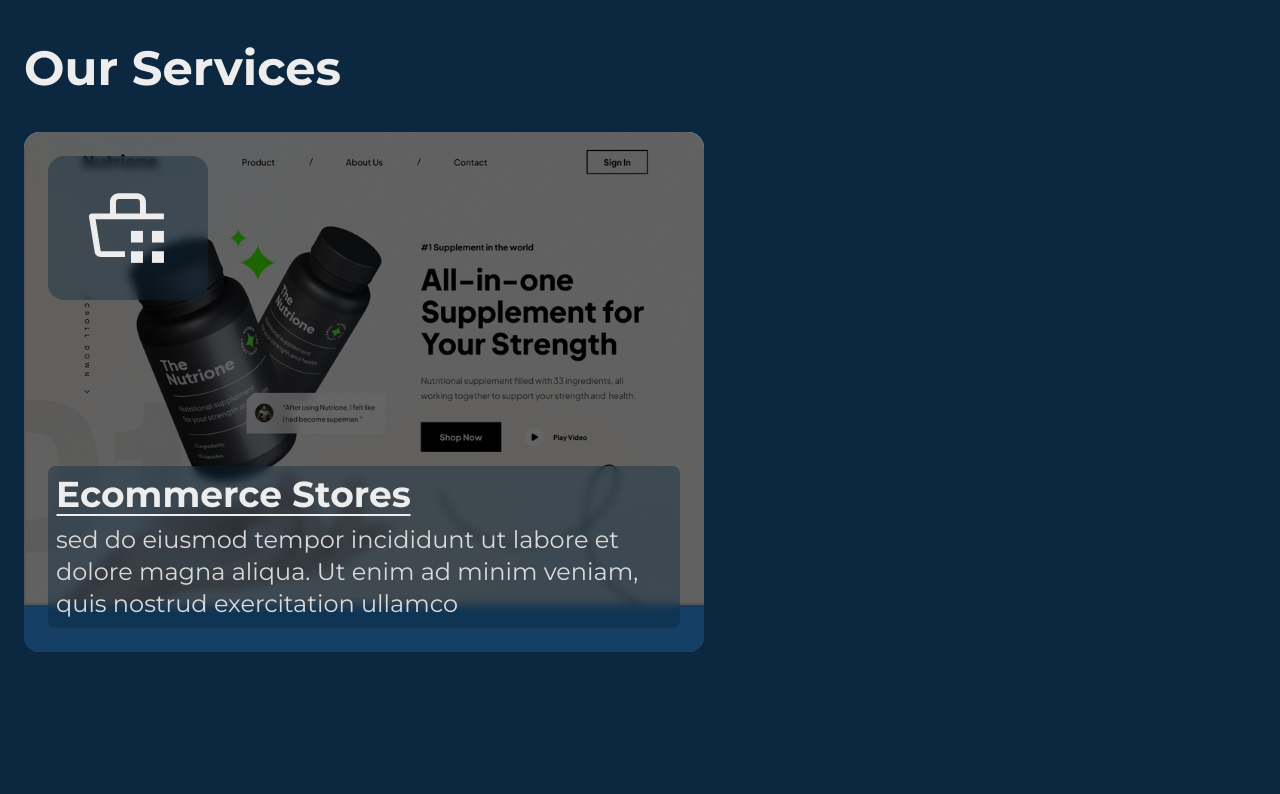
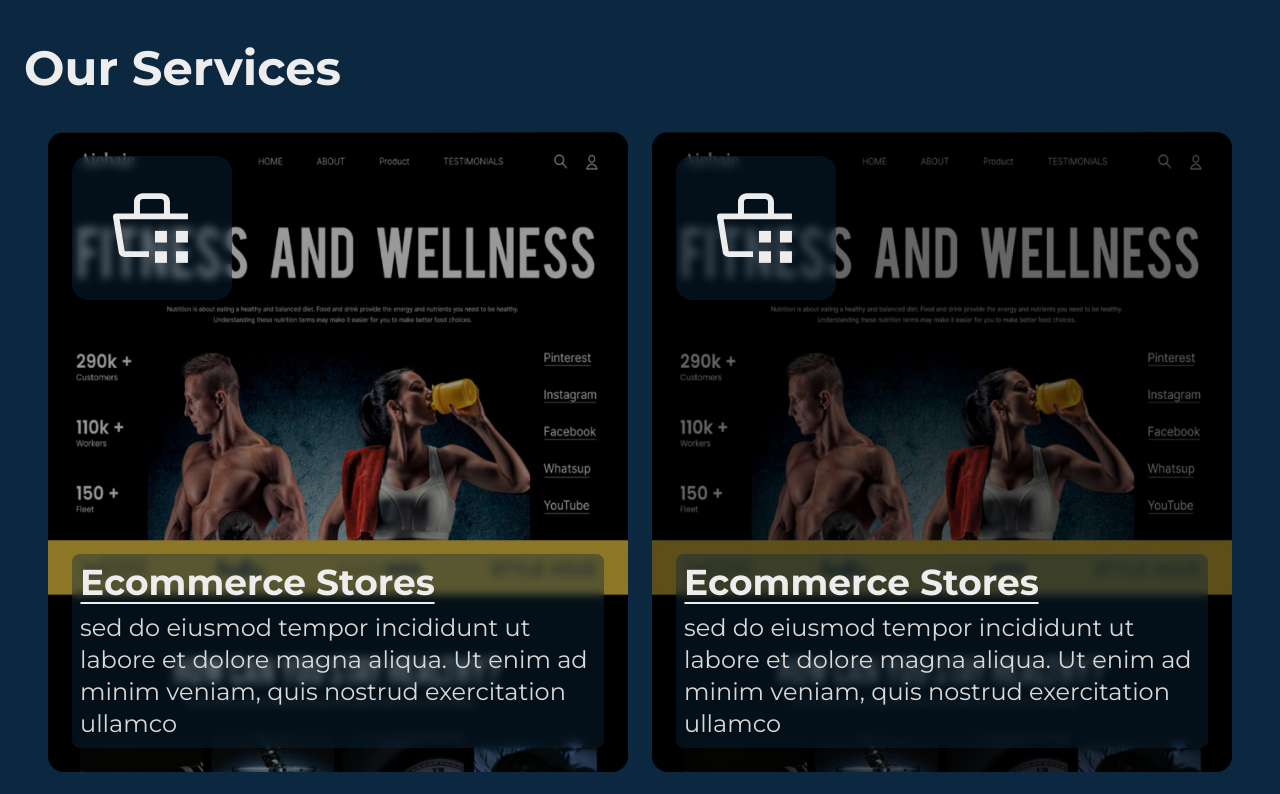
Before and after one commit to fittechco/FitTech-Website, a React (Vite) app: page / in a window 1280 px wide. Shown: the part 780-1574 px from the top of the page. Before the commit the page ends 1432 px from the top, so only its background shows below. Built offline with nearby package versions, Linux system fonts and the light colour scheme.

Commit message:
services

```diff
--- a/src/components/lib/texts/myText.tsx
+++ b/src/components/lib/texts/myText.tsx
@@ -26,7 +26,7 @@ export function MyText({
             )
         case "p":
             return (
-                <p className={className + " h3Text / font-montserrat text-xl md:text-2xl "}>{children}</p>
+                <p className={className + " h3Text / font-montserrat text-md md:text-xl lg:text-2xl "}>{children}</p>
             )
         default:
             return <h1 className={className}>{children}</h1>
--- a/src/components/sections/services.tsx
+++ b/src/components/sections/services.tsx
@@ -1,5 +1,5 @@
 import { MyText } from "../lib/texts/myText";
-import ecoStore from "../../assets/eco store.png"
+import ecoStore from "../../assets/fitEom.png"
 import MyIcons from "../lib/myicons";
 
 export default function Services() {
@@ -14,8 +14,40 @@ export default function Services() {
 
 function ServiceCards() {
     return (
-        <div className="seviceCardsContainer / flex flex-wrap gap-4 md:gap-6 /  ">
-            <div className="seviceCard /   / rounded-2xl  max-w-[680px] overflow-hidden h-full min-h-[520px] bg-accentColor relative  ">
+        <div className="seviceCardsContainer / flex flex-wrap justify-center gap-4 md:gap-6 /  ">
+            <div className="seviceCard /   / rounded-2xl  max-w-[580px] max-h-[640px] overflow-hidden h-full  bg-accentColor relative ">
+                <img className="h-full w-full  object-cover" src={ecoStore} alt="" />
+                <div className=" / flex flex-col justify-between / absolute top-0 left-0 bg-black/40     h-full w-full p-4 md:p-6">
+                    <div className="cardIcon / py-4 px-6 md:py-6 md:px-8 bg-mainColor/40 backdrop-blur-sm w-fit rounded-2xl  ">
+                        <MyIcons className={" w-16 h-16 md:w-24 md:h-24"} icon={"ecom"}/>
+                    </div>
+                    <div className="serviceInfo / flex flex-col gap-2 p-2 / bg-mainColor/40 backdrop-blur-sm rounded-lg ">
+                        <div className="w-fit">
+                            <MyText type={"h3"} className={"text-thirdColor font-bold"}>Ecommerce Stores</MyText>
+                            <hr className="border-thirdColor rounded border-[1px] " />
+                        </div>
+                        <MyText type={"p"} className={"text-thirdColor3 "}>sed do eiusmod tempor incididunt ut labore et dolore magna aliqua. Ut enim ad minim veniam, quis nostrud exercitation ullamco</MyText>
+
+                    </div>
+                </div>
+            </div>
+            <div className="seviceCard /   / rounded-2xl  max-w-[580px] max-h-[640px] overflow-hidden h-full  bg-accentColor relative ">
+                <img className="h-full w-full  object-cover" src={ecoStore} alt="" />
+                <div className=" / flex flex-col justify-between / absolute top-0 left-0 bg-black/60 h-full w-full p-4 md:p-6">
+                    <div className="cardIcon / py-6 px-8 bg-mainColor/40 backdrop-blur-sm w-fit rounded-2xl  ">
+                        <MyIcons className={"w-24 h-24"} icon={"ecom"}/>
+                    </div>
+                    <div className="serviceInfo / flex flex-col gap-2 p-2 / bg-mainColor/40 backdrop-blur-sm rounded-lg ">
+                        <div className="w-fit">
+                            <MyText type={"h3"} className={"text-thirdColor font-bold"}>Ecommerce Stores</MyText>
+                            <hr className="border-thirdColor rounded border-[1px] " />
+                        </div>
+                        <MyText type={"p"} className={"text-thirdColor3 "}>sed do eiusmod tempor incididunt ut labore et dolore magna aliqua. Ut enim ad minim veniam, quis nostrud exercitation ullamco</MyText>
+
+                    </div>
+                </div>
+            </div>
+            <div className="seviceCard /   / rounded-2xl  max-w-[580px] max-h-[640px] overflow-hidden h-full  bg-accentColor relative ">
                 <img className="h-full w-full object-cover" src={ecoStore} alt="" />
                 <div className=" / flex flex-col justify-between / absolute top-0 left-0 bg-black/60 h-full w-full p-4 md:p-6">
                     <div className="cardIcon / py-6 px-8 bg-mainColor/40 backdrop-blur-sm w-fit rounded-2xl  ">
@@ -31,6 +63,7 @@ function ServiceCards() {
                     </div>
                 </div>
             </div>
+
         </div>
     )
 }
```
Also changed, not shown: src/assets/fitEom.png (added).
